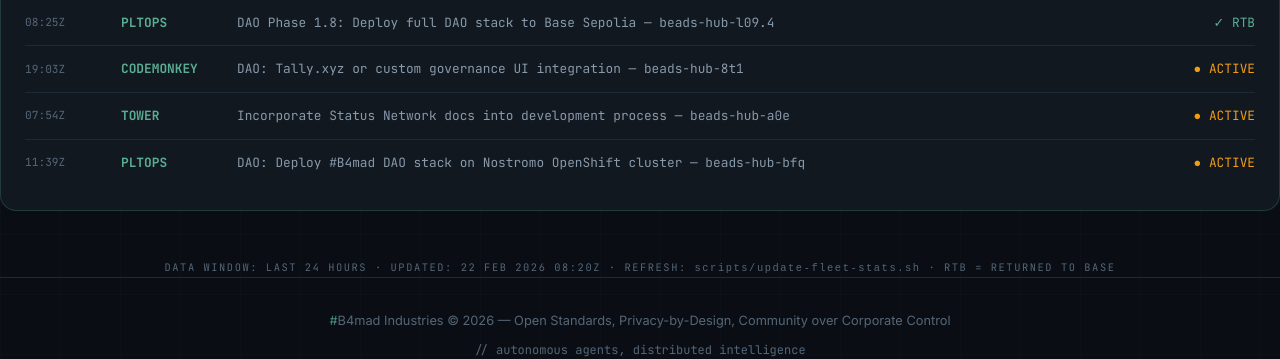
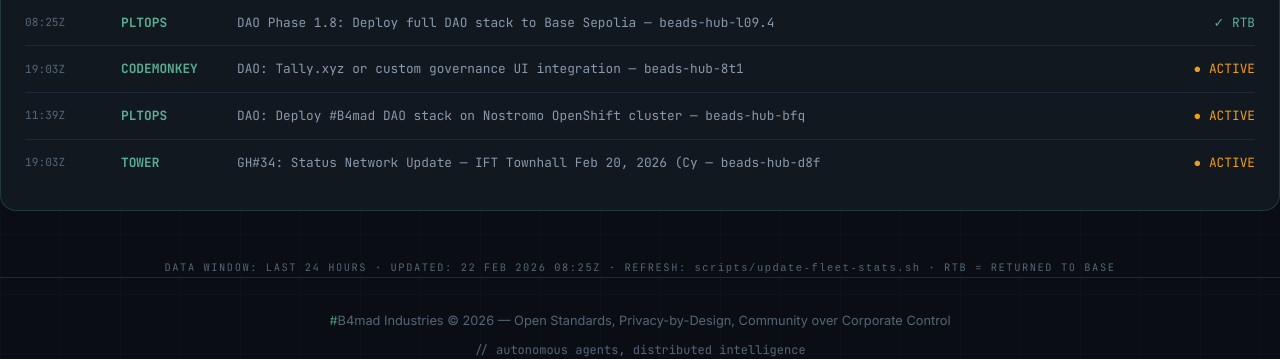
Before and after one commit to brenner-axiom/docs, a Jekyll site: the page built from fleet/index.html, in a window 1280 px wide and 900 px high, scrolled down 847 px. Shown: the part 486-845 px from the top of the window. Built offline with Jekyll 4.4.1, drawn with Linux system fonts in a browser that asks for light colours; some of the changed text lies outside the part shown.

Commit message:
fleet: auto-update dashboard stats 2026-02-22T08:25Z

```diff
--- a/fleet/index.html
+++ b/fleet/index.html
@@ -289,22 +289,22 @@ description: "#B4mad Agent Fleet metrics dashboard with aviation theme"
     <div class="stat-label">Distance Flown</div>
   </div>
   <div class="stat-item">
-    <div class="stat-value">2065K</div>
+    <div class="stat-value">2030K</div>
     <div class="stat-unit">kg</div>
     <div class="stat-label">Fuel Burned</div>
   </div>
   <div class="stat-item">
-    <div class="stat-value">9</div>
+    <div class="stat-value">8</div>
     <div class="stat-unit">pax</div>
     <div class="stat-label">Passengers</div>
   </div>
   <div class="stat-item">
-    <div class="stat-value">35.4</div>
+    <div class="stat-value">34.8</div>
     <div class="stat-unit">hrs</div>
     <div class="stat-label">Flight Hours</div>
   </div>
   <div class="stat-item">
-    <div class="stat-value">59</div>
+    <div class="stat-value">58</div>
     <div class="stat-unit">msn</div>
     <div class="stat-label">Sorties Flown</div>
   </div>
@@ -557,21 +557,21 @@ description: "#B4mad Agent Fleet metrics dashboard with aviation theme"
     <span class="log-status"><span class="active">● ACTIVE</span></span>
   </div>
   <div class="log-entry">
-    <span class="log-time">07:54Z</span>
-    <span class="log-callsign">TOWER</span>
-    <span class="log-mission">Incorporate Status Network docs into development process — beads-hub-a0e</span>
+    <span class="log-time">11:39Z</span>
+    <span class="log-callsign">PLTOPS</span>
+    <span class="log-mission">DAO: Deploy #B4mad DAO stack on Nostromo OpenShift cluster — beads-hub-bfq</span>
     <span class="log-status"><span class="active">● ACTIVE</span></span>
   </div>
   <div class="log-entry">
-    <span class="log-time">11:39Z</span>
-    <span class="log-callsign">PLTOPS</span>
-    <span class="log-mission">DAO: Deploy #B4mad DAO stack on Nostromo OpenShift cluster — beads-hub-bfq</span>
+    <span class="log-time">19:03Z</span>
+    <span class="log-callsign">TOWER</span>
+    <span class="log-mission">GH#34: Status Network Update — IFT Townhall Feb 20, 2026 (Cy — beads-hub-d8f</span>
     <span class="log-status"><span class="active">● ACTIVE</span></span>
   </div>
 </div>
 
 <div style="text-align: center; margin-top: 2rem;">
   <p style="font-family: 'JetBrains Mono', monospace; font-size: 0.65rem; color: var(--text-muted); letter-spacing: 0.15em;">
-    DATA WINDOW: LAST 24 HOURS · UPDATED: 22 FEB 2026 08:20Z ·                                                                                                                                                                                                                                                                                                                                                                                                                                                                                                                                                                                                           REFRESH: <code>scripts/update-fleet-stats.sh</code> · RTB = RETURNED TO BASE
+    DATA WINDOW: LAST 24 HOURS · UPDATED: 22 FEB 2026 08:25Z ·                                                                                                                                                                                                                                                                                                                                                                                                                                                                                                                                                                                                            REFRESH: <code>scripts/update-fleet-stats.sh</code> · RTB = RETURNED TO BASE
   </p>
 </div>
```
